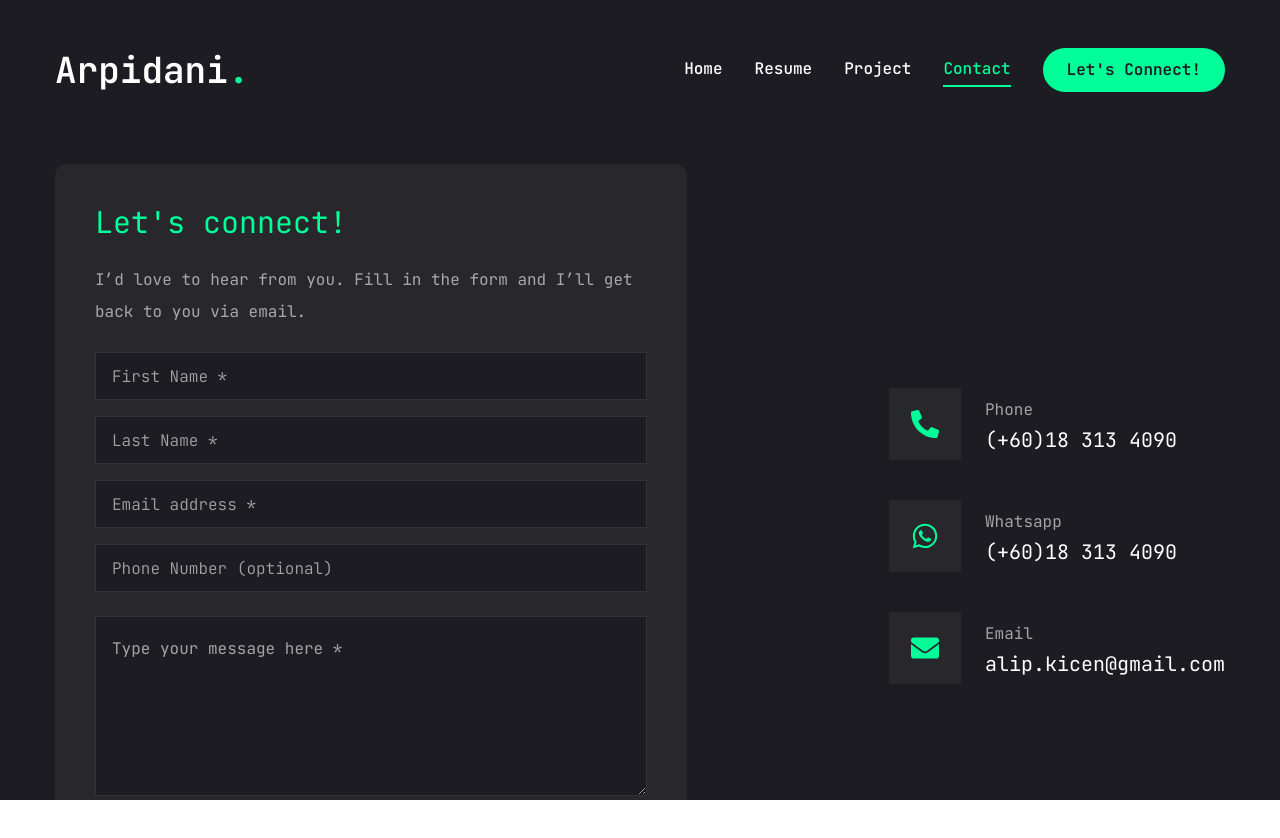
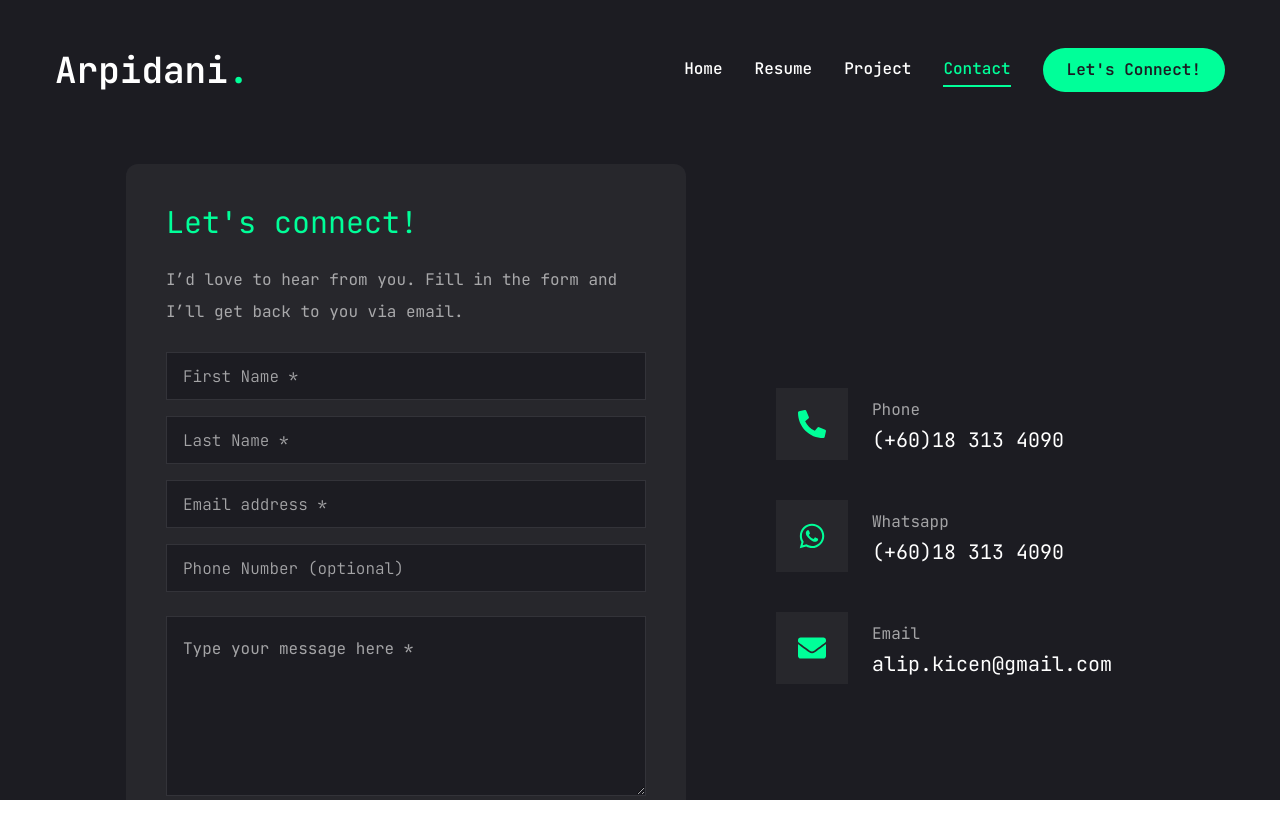
Before and after one commit to alipkicen/my-portfolio, a Next.js app: page /contact in a window 1280 px wide. Shown: the top 838 px of the page. Built offline with nearby package versions, Linux system fonts and the light colour scheme.

Commit message:
made changes in the arrangement

```diff
--- a/app/contact/page.jsx
+++ b/app/contact/page.jsx
@@ -72,10 +72,10 @@ export default function Contact() {
       animate={{ opacity: 1, transition: { delay: 1, duration: 3, ease: "easeOut" } }}
       className="py-6"
     >
-      <div className="container mx-auto">
-        <div className="flex flex-col xl:flex-row gap-[30px]">
+      <div className="container mx-auto max-w-[1100px] px-4">
+        <div className="flex flex-col xl:flex-row xl:items-start xl:justify-center gap-8 xl:gap-12">
           {/* form */}
-          <div className="xl:w-[54%] order-2 xl:order-none">
+          <div className="order-2 xl:order-none w-full xl:max-w-[560px]">
             <form onSubmit={onSubmit} className="flex flex-col gap-6 p-5 sm:p-8 md:p-10 bg-[#27272c] rounded-xl">
               <h3 className="text-3xl sm:text-4xl text-accent">Let's connect!</h3>
               <p className="text-white/60">
@@ -166,7 +166,7 @@ export default function Contact() {
 
 
           {/* info */}
-          <div className="flex-1 flex items-center xl:justify-end order-1 xl:order-none mb-8 xl:mb-0">
+          <div className="w-full xl:max-w-[420px] flex justify-center items-center xl:self-center order-1 xl:order-none mb-8 xl:mb-0">
             <ul className="flex flex-col gap-10">
               {info.map((item, index) => (
                 <li key={index} className="flex items-center gap-6">
```
